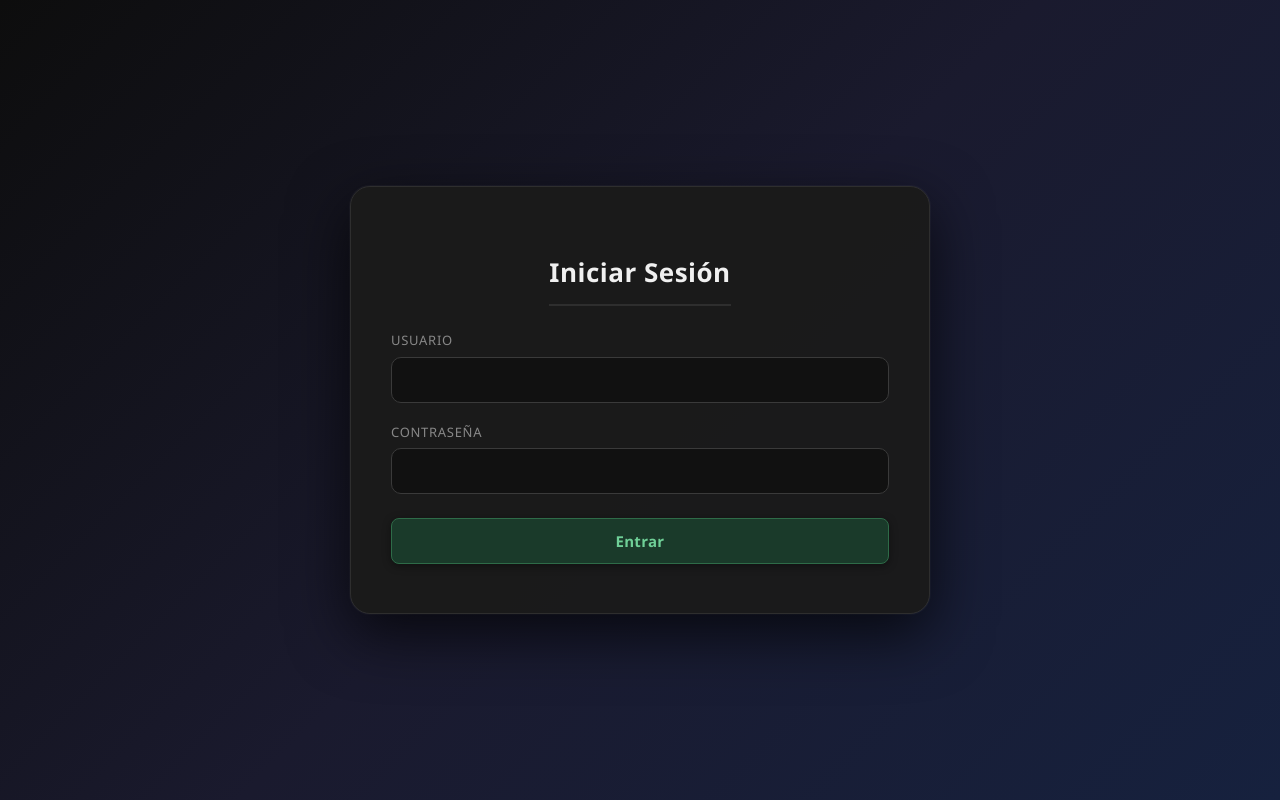
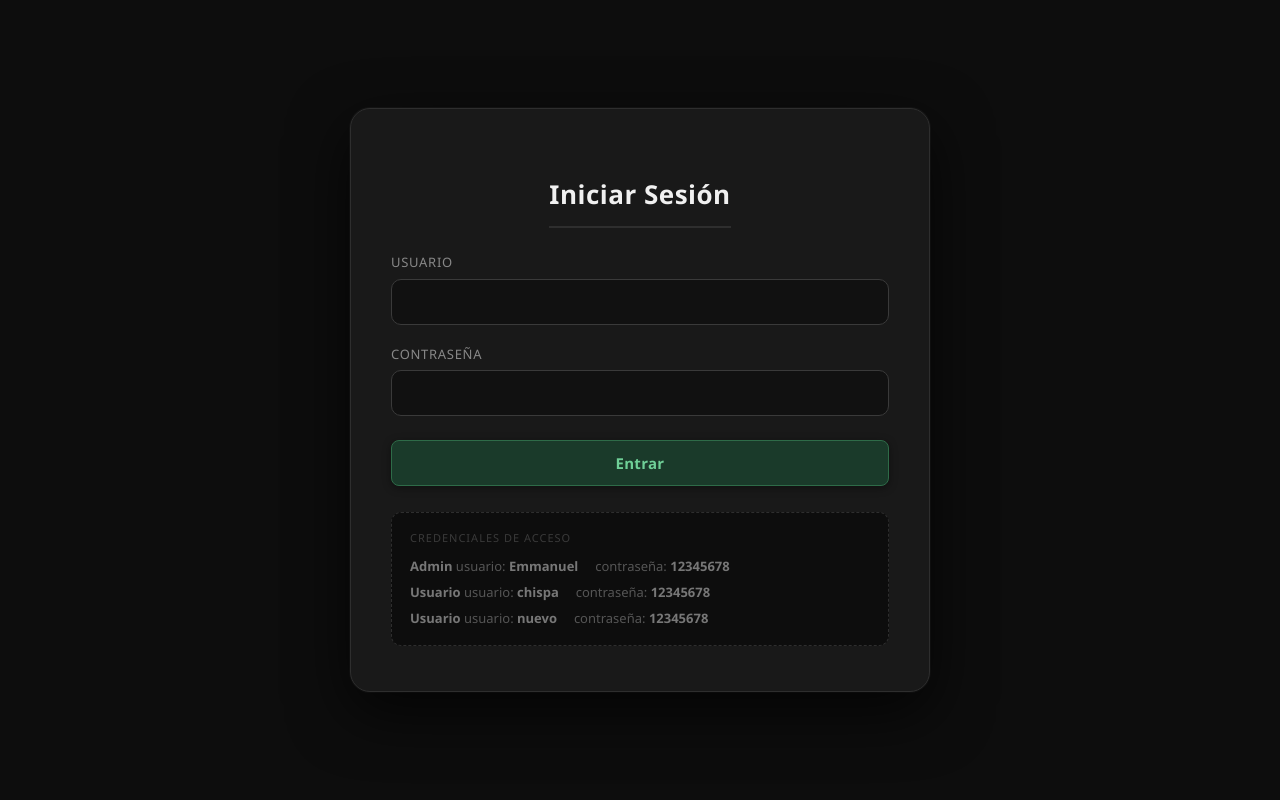
Before and after one commit to l22410694-ai/l22410694-ai.github.io, a PHP site: page /login.php in a window 1280 px wide. Run offline with PHP 8.4, Linux system fonts and the light colour scheme.

Commit message:
Add files via upload

```diff
--- a/login.php
+++ b/login.php
@@ -12,20 +12,21 @@ if (isset($_SESSION['usuario'])) {
     <meta charset="UTF-8">
     <title>Iniciar Sesión</title>
     <link rel="stylesheet" href="estilos.css">
+    <style>
+        body {
+            background: #0d0d0d;
+        }
+    </style>
 </head>
 <body>
     <div class="login-container">
         <h2>Iniciar Sesión</h2>
 
         <?php
-        if (isset($_GET['error'])) {
-            echo '<div class="alerta error">Usuario o contraseña incorrectos.</div>';
-        }
-        if (isset($_GET['cerrada'])) {
-            echo '<div class="alerta exito">Sesión cerrada correctamente.</div>';
-        }
         if (isset($_GET['error']) && $_GET['error'] === 'sesion_invalida') {
             echo '<div class="alerta error">Tu sesión ya no es válida. Inicia sesión nuevamente.</div>';
+        } elseif (isset($_GET['error'])) {
+            echo '<div class="alerta error">Usuario o contraseña incorrectos.</div>';
         }
         ?>
 
@@ -42,6 +43,12 @@ if (isset($_SESSION['usuario'])) {
         </form>
 
 
+        <div class="credenciales-hint">
+            <span class="hint-titulo"> Credenciales de acceso </span>
+            <strong>Admin</strong>  usuario: <strong>Emmanuel</strong> &nbsp; &nbsp; contraseña: <strong>12345678</strong><br>
+            <strong>Usuario</strong>  usuario: <strong>chispa</strong> &nbsp; &nbsp; contraseña: <strong>12345678</strong><br>
+            <strong>Usuario</strong>  usuario: <strong>nuevo</strong> &nbsp; &nbsp; contraseña: <strong>12345678</strong>
+        </div>
     </div>
 </body>
 </html>
```
Also changed, not shown: funciones.php (+13 -6 lines), 1 other file.
